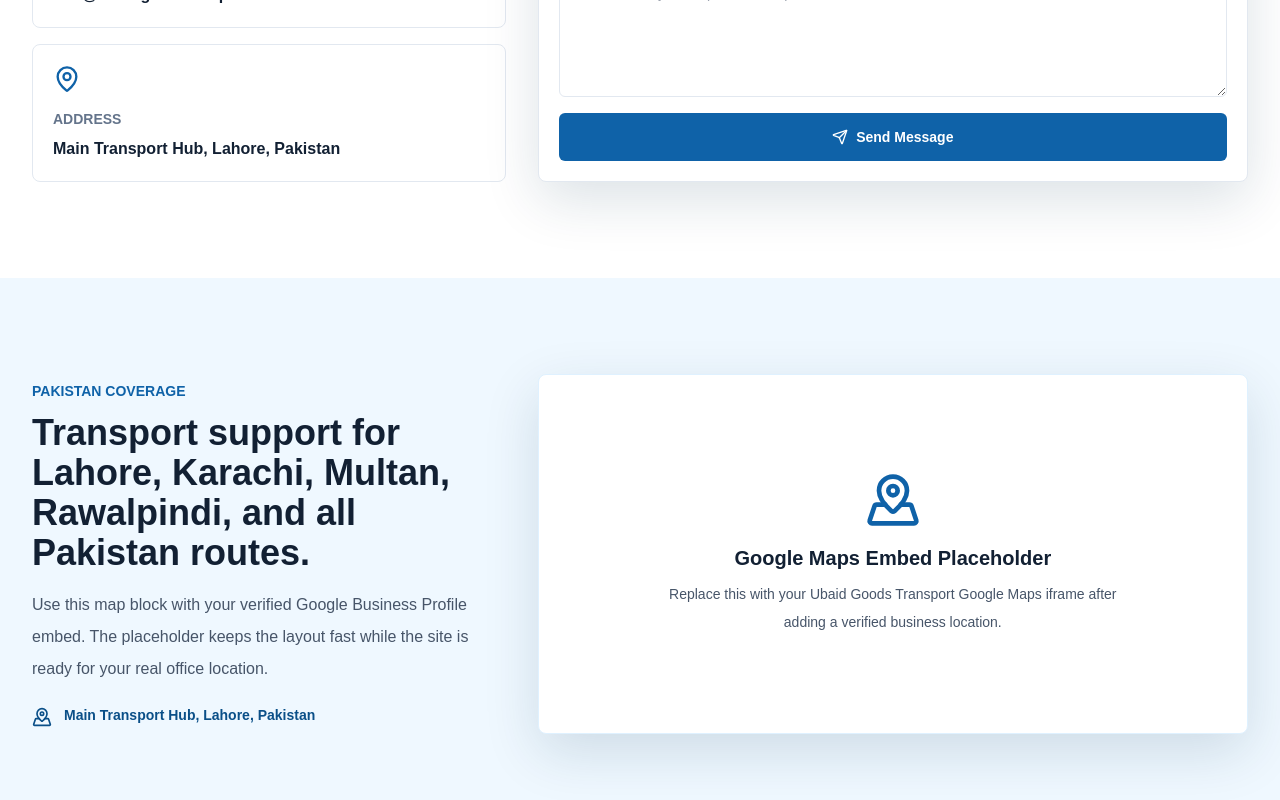
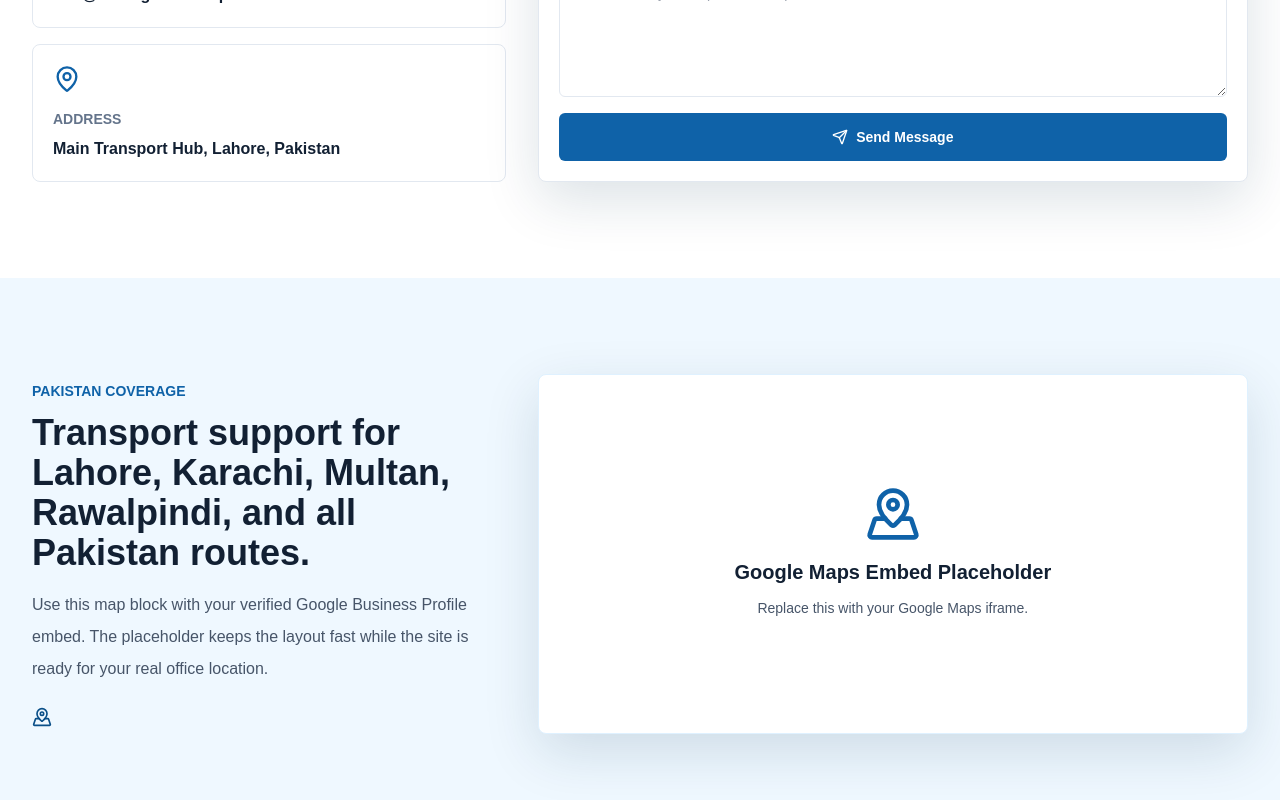
Before and after one commit to ubaid450/ubaid-good-transport, a Next.js app: page /contact in a window 1280 px wide. Shown: the part 720-1520 px from the top of the page. Built offline with nearby package versions, Linux system fonts and the light colour scheme.

Commit message:
fix map address cms

```diff
--- a/components/map-section.tsx
+++ b/components/map-section.tsx
@@ -1,27 +1,38 @@
 import { MapPinned } from "lucide-react";
-import { siteConfig } from "@/data/site";
+import type { CmsContent } from "@/lib/cms";
 
-export function MapSection() {
+export function MapSection({ cms }: { cms?: CmsContent }) {
   return (
     <section className="section-pad bg-brand-50">
       <div className="container-pad grid gap-8 lg:grid-cols-[0.8fr_1.2fr] lg:items-center">
         <div>
-          <p className="mb-3 text-sm font-bold uppercase text-brand-600">Pakistan coverage</p>
-          <h2 className="text-3xl font-bold text-ink sm:text-4xl">Transport support for Lahore, Karachi, Multan, Rawalpindi, and all Pakistan routes.</h2>
+          <p className="mb-3 text-sm font-bold uppercase text-brand-600">
+            Pakistan coverage
+          </p>
+
+          <h2 className="text-3xl font-bold text-ink sm:text-4xl">
+            Transport support for Lahore, Karachi, Multan, Rawalpindi, and all Pakistan routes.
+          </h2>
+
           <p className="mt-4 text-base leading-8 text-slate-600">
-            Use this map block with your verified Google Business Profile embed. The placeholder keeps the layout fast while the site is ready for your real office location.
+            Use this map block with your verified Google Business Profile embed.
+            The placeholder keeps the layout fast while the site is ready for your real office location.
           </p>
+
           <p className="mt-5 flex items-start gap-3 text-sm font-semibold text-brand-700">
             <MapPinned aria-hidden="true" className="mt-0.5 h-5 w-5" />
-            {siteConfig.address}
+            {cms?.company?.address}
           </p>
         </div>
+
         <div className="grid min-h-[360px] place-items-center rounded-lg border border-brand-100 bg-white p-8 shadow-premium">
           <div className="text-center">
             <MapPinned aria-hidden="true" className="mx-auto h-14 w-14 text-brand-600" />
-            <p className="mt-4 text-xl font-bold text-ink">Google Maps Embed Placeholder</p>
+            <p className="mt-4 text-xl font-bold text-ink">
+              Google Maps Embed Placeholder
+            </p>
             <p className="mt-2 max-w-md text-sm leading-7 text-slate-600">
-              Replace this with your Ubaid Goods Transport Google Maps iframe after adding a verified business location.
+              Replace this with your Google Maps iframe.
             </p>
           </div>
         </div>
```
